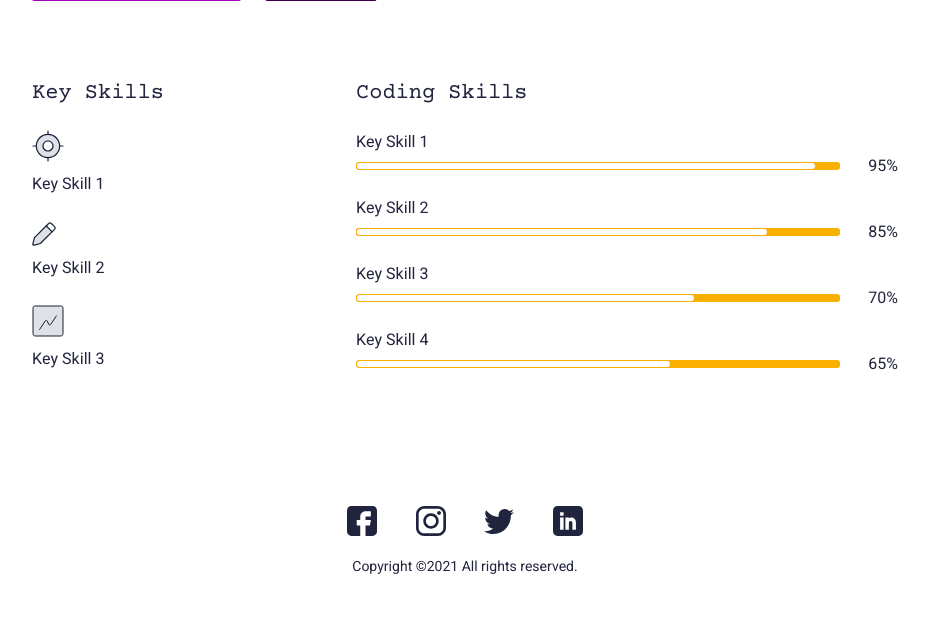
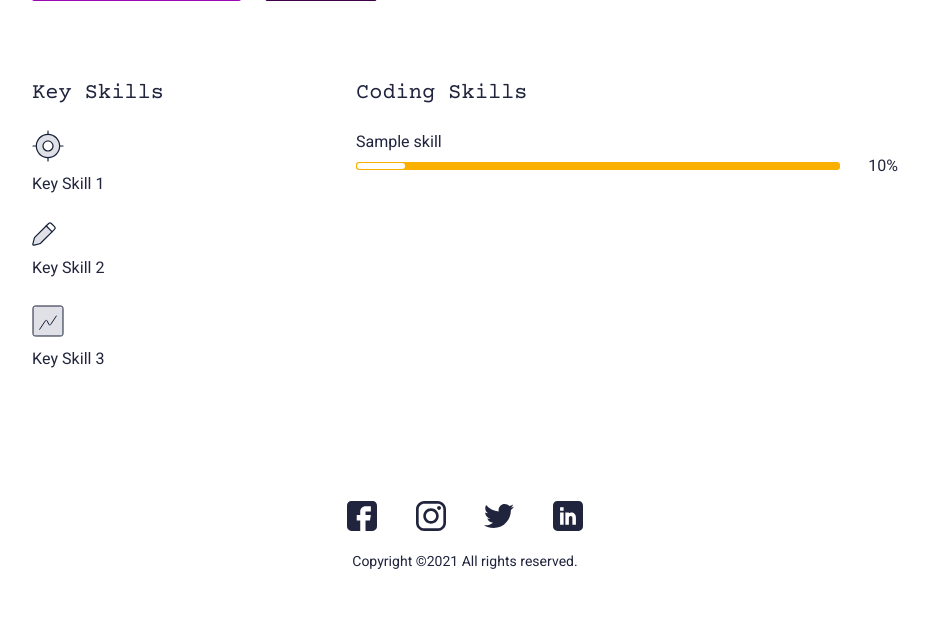
Before and after one commit to OlegRemizoff/digital_resume, a Flask app: page / in a window 1280 px wide. Shown: the part 468-1095 px from the top of the page, without its empty margins (175-1104 px from the left). After the commit the page ends 1037 px from the top, so only its background shows below. Run offline with Flask 2, Linux system fonts and the light colour scheme; tables that the repository leaves empty hold one stand-in row (values such as "Sample post"); some libraries are stand-ins or nearby versions.

Commit message:
define models & show skill

```diff
--- a/app/__init__.py
+++ b/app/__init__.py
@@ -1,14 +1,19 @@
 from flask import Flask
+from flask_sqlalchemy import SQLAlchemy
+
 from app.config import BaseConfig
-
 
 
 def create_app():
     app = Flask(__name__)
     app.config.from_object(BaseConfig)
 
-
     return app
 
 app = create_app()
+
+db = SQLAlchemy(app)
+db.init_app(app)
+
+
 from app.views import *
--- a/app/templates/resume/index.html
+++ b/app/templates/resume/index.html
@@ -66,58 +66,21 @@
               <h4 class="smTitle pb-3">Coding Skills</h4>
               <div class="progressCol">
                 <div class="progressCard">
+                  {% for s in skill %}
                   <div class="progressCol">
-                    <span class="progressLbl">Key Skill 1</span>
+                    <span class="progressLbl">{{ s.name }}</span>
                     <div class="row g-2 align-items-center">
                       <div class="col">
                         <div class="progress progressStyle">
-                          <div class="progress-bar" role="progressbar" style="width: 95%" aria-valuenow="95" aria-valuemin="0" aria-valuemax="100"></div>
+                          <div class="progress-bar" role="progressbar" style="width: {{ s.score }}%" aria-valuenow="95" aria-valuemin="0" aria-valuemax="100"></div>
                         </div>
                       </div>
                       <div class="col-auto">
-                        <span class="pLbl">95%</span>
+                        <span class="pLbl">{{ s.score }}%</span>
                       </div>
                     </div>
                   </div>
-                  <div class="progressCol">
-                    <span class="progressLbl">Key Skill 2</span>
-                    <div class="row g-2 align-items-center">
-                      <div class="col">
-                        <div class="progress progressStyle">
-                          <div class="progress-bar" role="progressbar" style="width: 85%" aria-valuenow="85" aria-valuemin="0" aria-valuemax="100"></div>
-                        </div>
-                      </div>
-                      <div class="col-auto">
-                        <span class="pLbl">85%</span>
-                      </div>
-                    </div>
-                  </div>
-                  <div class="progressCol">
-                    <span class="progressLbl">Key Skill 3</span>
-                    <div class="row g-2 align-items-center">
-                      <div class="col">
-                        <div class="progress progressStyle">
-                          <div class="progress-bar" role="progressbar" style="width: 70%" aria-valuenow="70" aria-valuemin="0" aria-valuemax="100"></div>
-                        </div>
-                      </div>
-                      <div class="col-auto">
-                        <span class="pLbl">70%</span>
-                      </div>
-                    </div>
-                  </div>
-                  <div class="progressCol">
-                    <span class="progressLbl">Key Skill 4</span>
-                    <div class="row g-2 align-items-center">
-                      <div class="col">
-                        <div class="progress progressStyle">
-                          <div class="progress-bar" role="progressbar" style="width: 65%" aria-valuenow="65" aria-valuemin="0" aria-valuemax="100"></div>
-                        </div>
-                      </div>
-                      <div class="col-auto">
-                        <span class="pLbl">65%</span>
-                      </div>
-                    </div>
-                  </div>
+                  {% endfor %}
                 </div>
               </div>
             </div>
--- a/app/views.py
+++ b/app/views.py
@@ -1,7 +1,9 @@
 from flask import render_template
+from app.models import Skill
 
 from app import app
 
 @app.route('/')
 def index():
-    return render_template('resume/index.html')
+    skill = Skill.query.all()
+    return render_template('resume/index.html', skill=skill)
```
Also changed, not shown: app/config.py (+0 -7 lines), app/models.py (+11 -0 lines).
